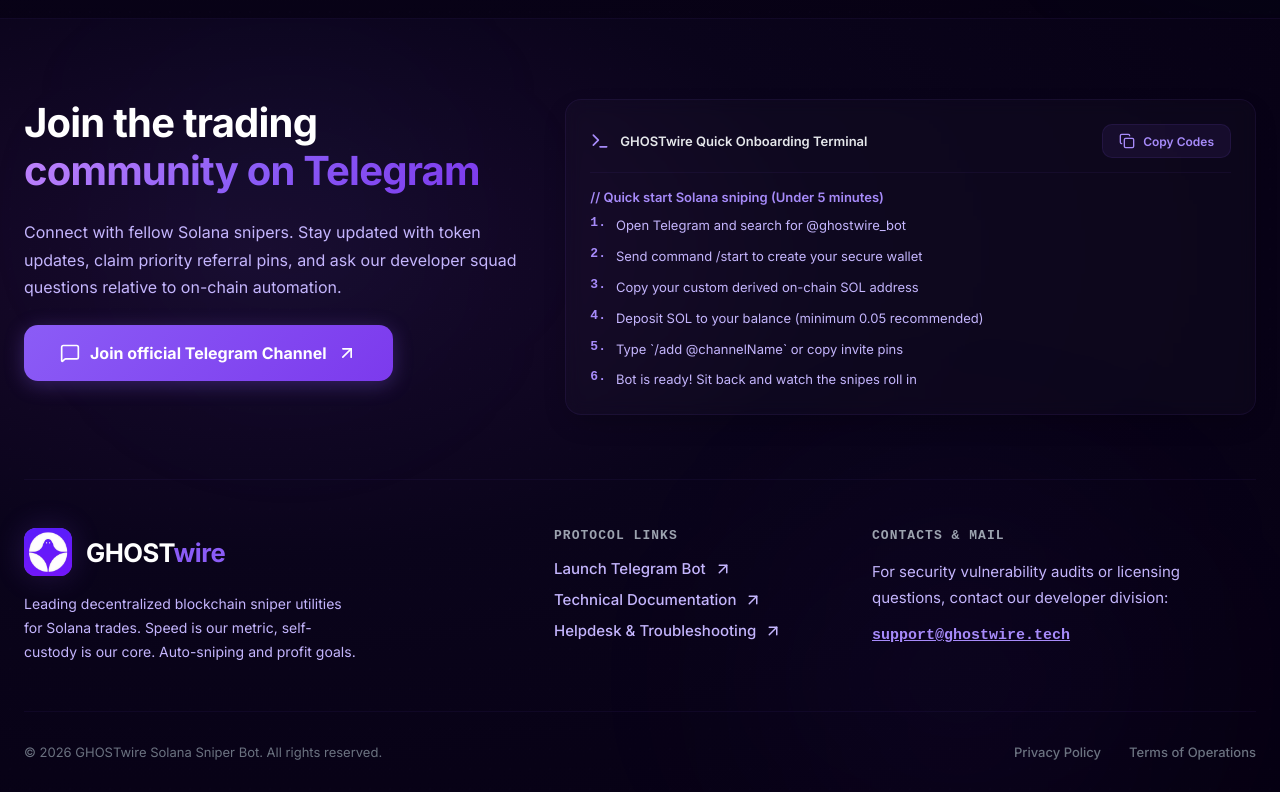
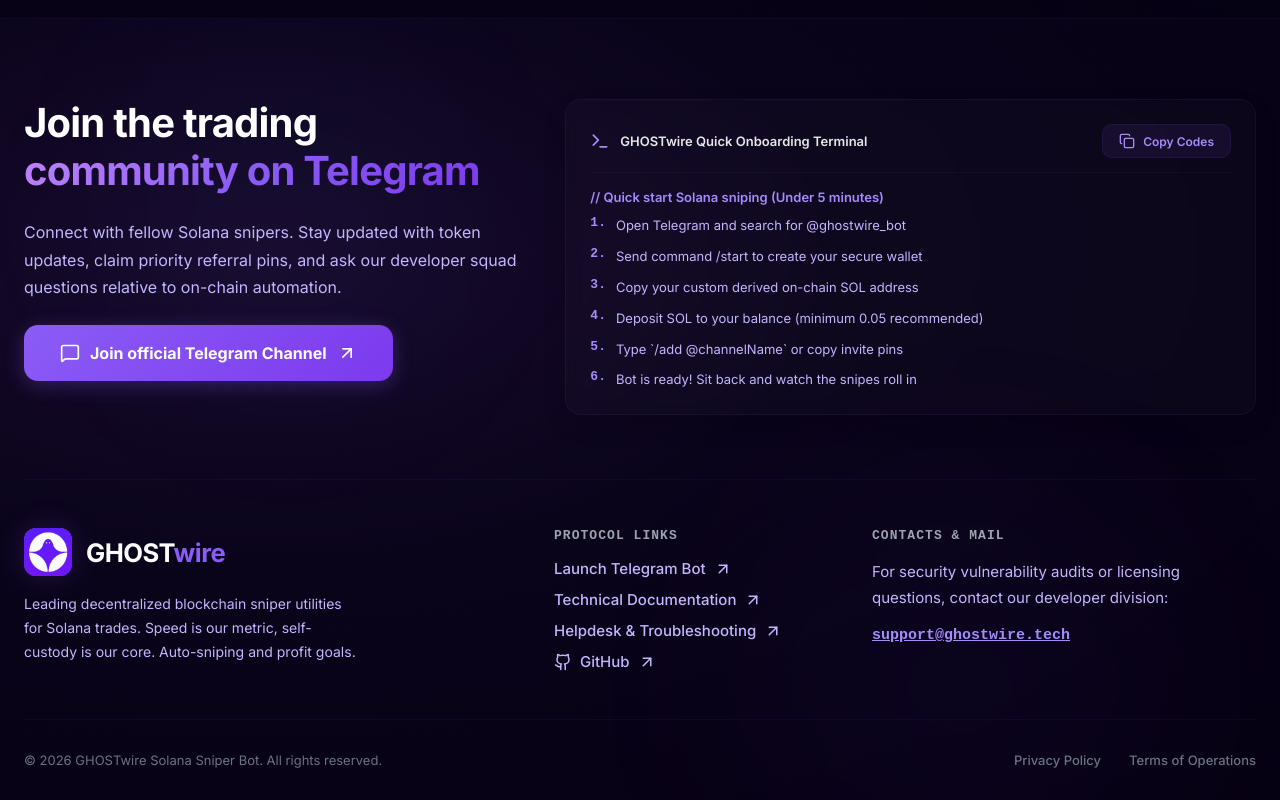
Before and after one commit to HitmanWiki/ghost_web, a React (Vite) app: page / in a window 1280 px wide. Shown: the part 6640-7440 px from the top of the page. Built offline with nearby package versions, Linux system fonts and the light colour scheme.

Commit message:
first commit

```diff
--- a/src/components/Footer.tsx
+++ b/src/components/Footer.tsx
@@ -796,6 +796,22 @@
               >
                 Helpdesk & Troubleshooting <ArrowUpRight size={isMobile ? 16 : 18} />
               </a>
+              {/* NEW: GitHub Link */}
+              <a
+                href="https://github.com/GHOSTwire-tech"
+                target="_blank"
+                rel="noreferrer"
+                style={linkStyle}
+                onMouseEnter={(e) => {
+                  if (!isMobile) e.currentTarget.style.color = '#a78bfa';
+                }}
+                onMouseLeave={(e) => {
+                  if (!isMobile) e.currentTarget.style.color = '#c4b5fd';
+                }}
+              >
+                <Github size={isMobile ? 16 : 18} />
+                GitHub <ArrowUpRight size={isMobile ? 16 : 18} />
+              </a>
             </div>
           </div>
 
```
